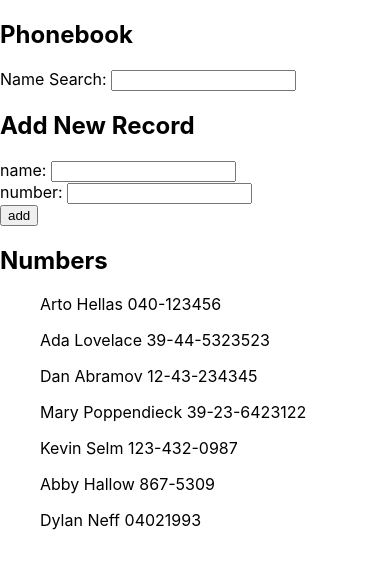
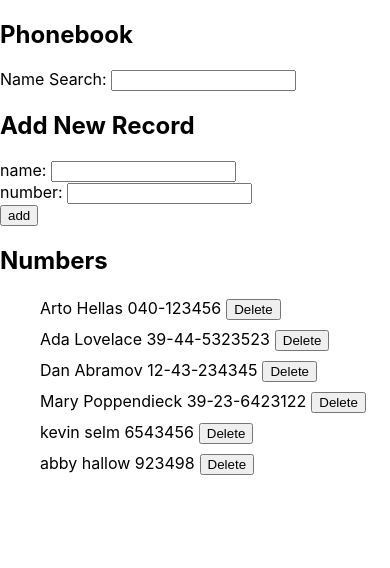
Before and after one commit to kcselm/fullstack_javascript, a React (Create React App) app in the folder part2/phonebook/: page / in a window 390 px wide. Shown: the top 568 px of the page. Built offline with nearby package versions, Linux system fonts and the light colour scheme; data requests are answered from the project's data file.

Commit message:
Phonebook step 9

```diff
--- a/part2/phonebook/db.json
+++ b/part2/phonebook/db.json
@@ -21,19 +21,14 @@
       "id": 4
     },
     {
-      "name": "Kevin Selm",
-      "number": "123-432-0987",
+      "name": "kevin selm",
+      "number": "6543456",
       "id": 5
     },
     {
-      "name": " Abby Hallow",
-      "number": "867-5309",
+      "name": "abby hallow",
+      "number": "923498",
       "id": 6
-    },
-    {
-      "name": "Dylan Neff",
-      "number": "04021993",
-      "id": 7
     }
   ]
 }
--- a/part2/phonebook/src/App.css
+++ b/part2/phonebook/src/App.css
@@ -36,3 +36,11 @@
     transform: rotate(360deg);
   }
 }
+
+.deleteBtn {
+  margin: 5px;
+}
+
+ul {
+  display: inline;
+}
--- a/part2/phonebook/src/App.js
+++ b/part2/phonebook/src/App.js
@@ -16,7 +16,7 @@ const App = () => {
   useEffect(() => {
     personService.getPersons()
     .then(response => {
-      console.log(response.data)
+      console.log("persons", response.data)
       setPersons(response.data)
     })
     .catch(error => console.log(error))
@@ -58,6 +58,12 @@ const App = () => {
     }
   }
 
+  const deletePerson = id => {
+    personService.deletePerson(id)
+    console.log('after delete', persons)
+    setPersons(persons.filter(person => person.id !== id))
+  }
+
   return (
     <div>
       <h2>Phonebook</h2>
@@ -74,7 +80,14 @@ const App = () => {
       newNumber={newNumber}
       />
       <h2>Numbers</h2>
-      <DisplayPeople persons={persons} searchTerm={searchTerm}/>
+      {persons.map(person =>
+        <DisplayPeople
+          key={person.id}
+          person={person}
+          searchTerm={searchTerm}
+          deletePerson={() => deletePerson(person.id)}/>
+        )
+      }
     </div>
   )
 }
--- a/part2/phonebook/src/components/DisplayPeople.js
+++ b/part2/phonebook/src/components/DisplayPeople.js
@@ -1,12 +1,16 @@
 import React from 'react'
 
+// import personService from '../services/persons'
+
 export const DisplayPeople = props => {
+  // console.log("props", props)
+
   return (
     <div>
-      {props.persons
-      .filter(person => person.name.includes(props.searchTerm))
-      .map(person =>
-        <ul key={person.name}>{person.name}  {person.number}</ul>)}
+      <div className="person">
+        <ul >{props.person.name}  {props.person.number}</ul>
+        <button className="deleteBtn" onClick={() => props.deletePerson(props.person.id)}>Delete</button>
+      </div>
     </div>
   )
 }
--- a/part2/phonebook/src/services/persons.js
+++ b/part2/phonebook/src/services/persons.js
@@ -1,6 +1,6 @@
 import axios from 'axios'
 
-const baseUrl = 'http://localhost:3001/persons  '
+const baseUrl = 'http://localhost:3001/persons'
 
 const getPersons = () => {
   return axios.get(baseUrl)
@@ -10,8 +10,13 @@ const addPerson = newPerson => {
   return axios.post(baseUrl, newPerson)
 }
 
+const deletePerson = id => {
+  return axios.delete(`${baseUrl}/${id}`)
+}
+
 
 export default {
   getPersons,
   addPerson,
+  deletePerson,
 }
```
